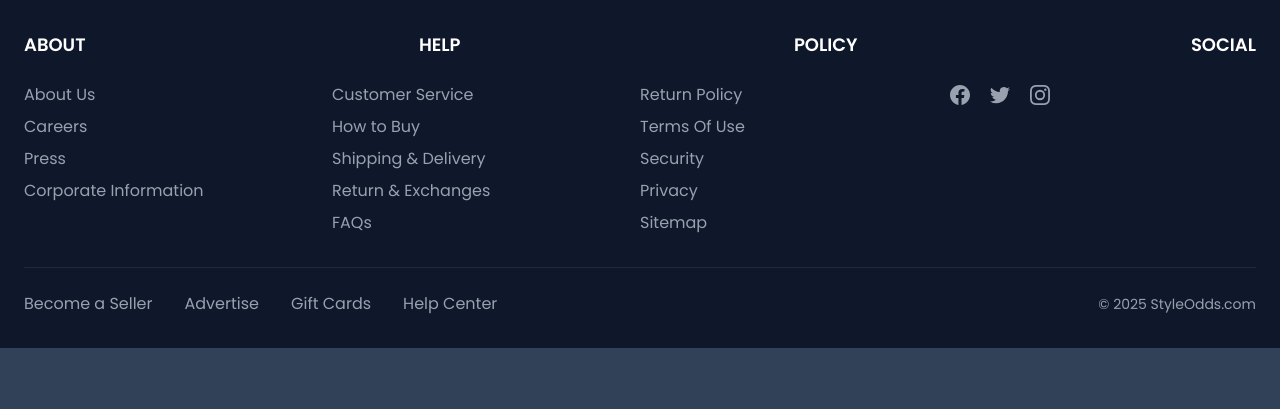
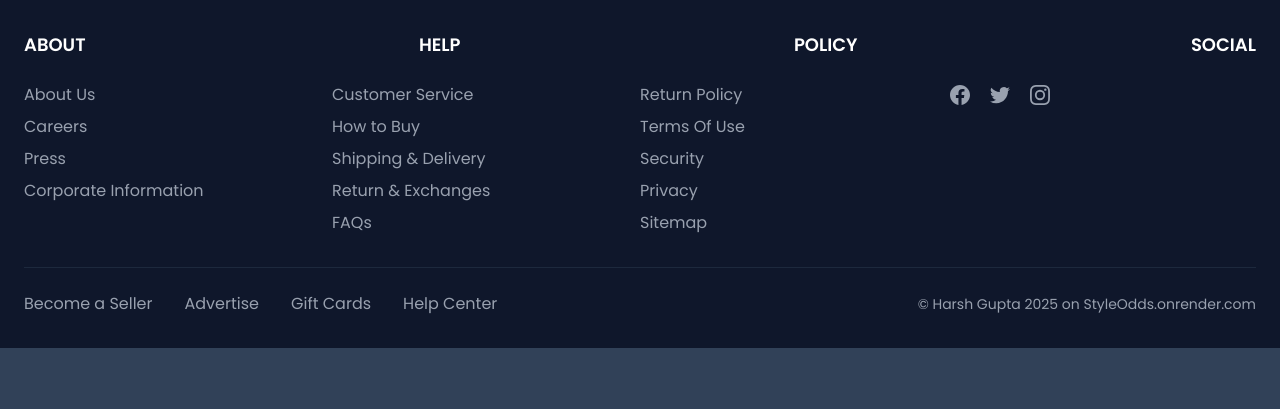
Before and after one commit to harshgupta2125/styleodds, a Django app: page /base in a window 1280 px wide. Shown: the part 113-522 px from the top of the page. Run offline with Django 5.2, Linux system fonts and the light colour scheme; style sheets or scripts are compiled from the project's sources; some libraries are stand-ins or nearby versions.

Commit message:
Update base.html

```diff
--- a/templates/base.html
+++ b/templates/base.html
@@ -273,7 +273,7 @@
                         <a href="#" class="footer-link">Help Center</a>
                     </div>
                     <div class="text-sm">
-                        &copy; 2025 StyleOdds.com
+                        &copy; Harsh Gupta 2025 on <a href="https://www.StyleOdds.onrender.com">StyleOdds.onrender.com</a>
                     </div>
                 </div>
             </div>
```
